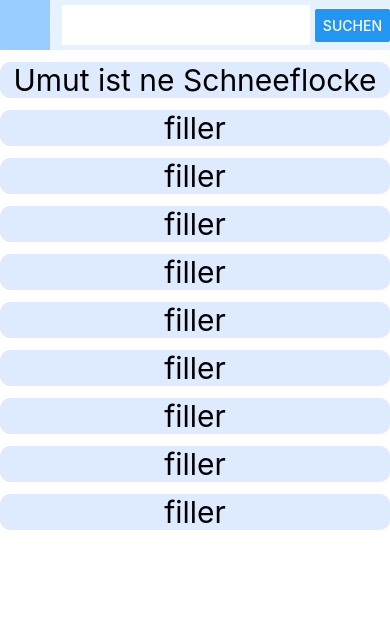
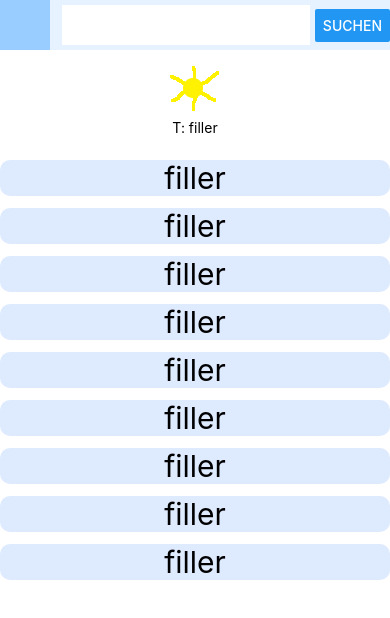
Before and after one commit to KingRebo38/WeatherApp_ReactNative, a React Native app: screen / in a window 390 px wide. Shown: the top 618 px of the page. Built offline with nearby package versions, Linux system fonts and the light colour scheme; no server answers.

Commit message:
Added name of city to the variables

```diff
--- a/App.js
+++ b/App.js
@@ -14,6 +14,7 @@ import {Openweather_data_model} from './weather_http_requests/openweather_data_m
 import {Weather_ui_control} from './weather_controller/weather_ui_control';
 import Menu from './ui_elements/Menu';
 import Weatherobject from './ui_elements/Weatherobject';
+import PocketView from './ui_elements/PocketView';
 
 export default class App extends Component {
   state = {
@@ -27,6 +28,7 @@ export default class App extends Component {
     wind_speed: 'filler',
     description: 'filler',
     weather_main_description: 'filler',
+    name: '',
   };
 
   constructor(props) {
@@ -54,8 +56,12 @@ export default class App extends Component {
     return (
       <View style={styles.framework}>
         <Menu />
+        <PocketView
+          city={this.state.name}
+          temp={this.state.temperature}></PocketView>
         {/* eslint-disable-next-line react/jsx-no-undef */}
-        <Weatherobject text={'Umut ist ne Schneeflocke'} />
+        {/*<Weatherobject text={'Umut ist ne Schneeflocke'} />*/}
+        <Weatherobject text={this.state.name} />
         <Weatherobject text={this.state.temperature} />
         <Weatherobject text={this.state.min_temperature} />
         <Weatherobject text={this.state.max_temperature} />
--- a/package.json
+++ b/package.json
@@ -11,7 +11,8 @@
   },
   "dependencies": {
     "react": "17.0.1",
-    "react-native": "0.64.2"
+    "react-native": "0.64.2",
+    "react-native-location": "^2.5.0"
   },
   "devDependencies": {
     "@babel/core": "7.14.6",
--- a/ui_elements/PocketView.js
+++ b/ui_elements/PocketView.js
@@ -1,23 +1,21 @@
 import React, {Component} from 'react';
 import {View, Text, Button, TextInput, StyleSheet, Image} from 'react-native';
-import Weatherobject from "./Weatherobject";
+import Weatherobject from './Weatherobject';
 const PocketView = props => {
-
   return (
     <View style={styles.container}>
       <Text>{props.city}</Text>
-                <Image style={styles.weatherImage} source={require('C:/Users/hspfl/IdeaProjects/WeatherApp_ReactNative/ui_elements/Unbenannt.png')}/>
-                <Text>{props.umut}</Text>
+      <Image style={styles.weatherImage} source={require('./Unbenannt.png')} />
+      <Text>{'T: ' + props.temp}</Text>
     </View>
   );
-
-}
+};
 const styles = StyleSheet.create({
   container: {
     alignItems: 'center',
   },
 
-    weatherImage:{
+  weatherImage: {
     width: 74,
     height: 69,
   },
--- a/weather_controller/weather_ui_control.js
+++ b/weather_controller/weather_ui_control.js
@@ -28,6 +28,7 @@ export class Weather_ui_control {
     this.app.setState({wind_speed: this.data.getWindSpeed()});
     this.app.setState({description: this.data.getWeatherDescription()});
     this.app.setState({weather_main_description: this.data.getWeatherMain()});
+    this.app.setState({name: this.data.getName()});
     console.log('update ' + this.data.toString());
     console.log(this.app.state);
   }
--- a/weather_http_requests/openweather_api.js
+++ b/weather_http_requests/openweather_api.js
@@ -26,7 +26,8 @@ export class Openweather_api {
 
   getWeatherInformation = async () => {
     try {
-      let response = await fetch(this.getURLByCityID(2172797));
+      let response = await fetch(this.getURLByCityID(2809889));
+      // let response = await fetch(this.getURLByGeographicCoordinates());
       var responseText = await response.text();
       console.log(
         Time_formatter.getCurrentTime() + ' response: ' + responseText,
```
Also changed, not shown: 1 other file (tests, documents, lock files or other folders). Lines whose indentation alone changed are shown as unchanged.
